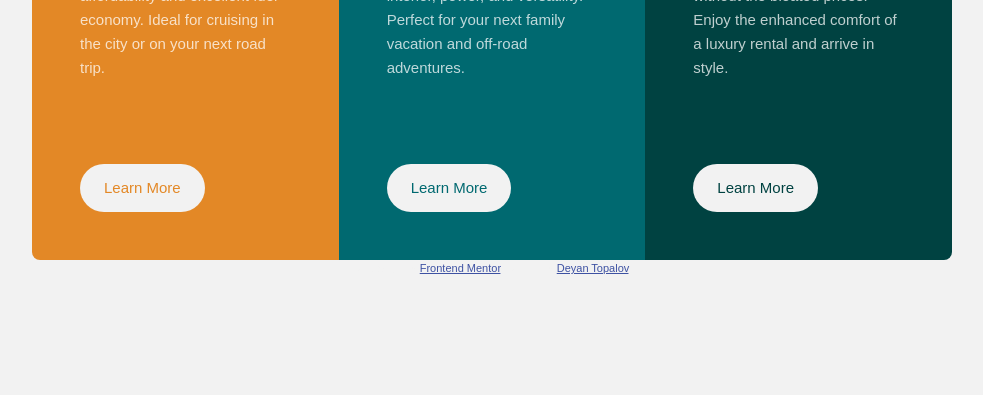
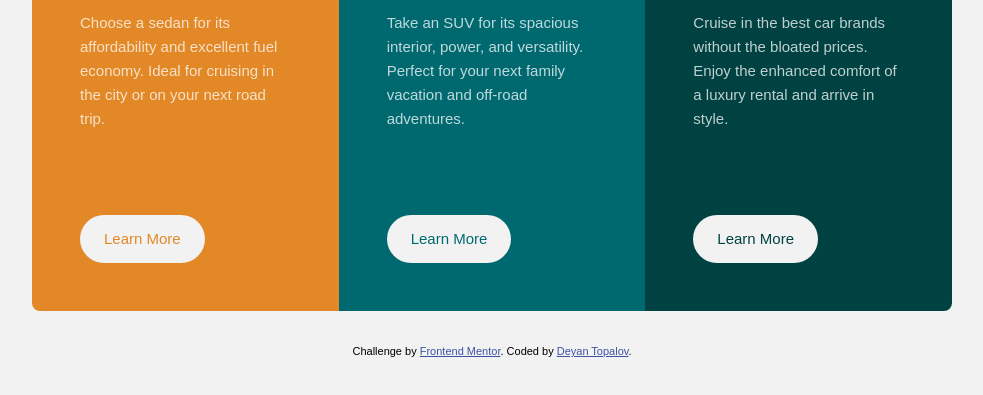
Before and after one commit to DeyanTopalov/3-column-preview-card-component-main, a plain HTML site: page index.html in a window 1280 px wide. Shown: the part 381-776 px from the top of the page, without its empty margins (148-1131 px from the left). Drawn offline with Linux system fonts and the light colour scheme; a small style sheet from the web is missing.

Commit message:
padding test

```diff
--- a/index.html
+++ b/index.html
@@ -31,6 +31,8 @@
       .attribution {
         font-size: 11px;
         text-align: center;
+        color: black;
+        padding: 2rem;
       }
       .attribution a {
         color: hsl(228, 45%, 44%);
--- a/style.css
+++ b/style.css
@@ -6,16 +6,20 @@
   --clr-dark-cyan: hsl(179, 100%, 13%);
 
   /* Secondary Colors */
-  --clr-transp-white: hsla(0, 0%, 100%, 0.75); /* Paragraphs */
-  --clr-light-gray: hsl(0, 0%, 95%); /* Bg, Headings, Buttons */
+  --clr-transp-white: hsla(0, 0%, 100%, 0.75);
+  /* Paragraphs */
+  --clr-light-gray: hsl(0, 0%, 95%);
+  /* Bg, Headings, Buttons */
 
   /* Others */
 
   --ff-body: "Lexend Deca", sans-serif;
   --ff-headings: "Big Shoulders Display", cursive;
 
-  --fs-regular: 0.9375rem; /* 15px */
-  --fs-xxl: 2.5rem; /* 40px */
+  --fs-regular: 0.9375rem;
+  /* 15px */
+  --fs-xxl: 2.5rem;
+  /* 40px */
 
   --fw-regular: 400;
   --fw-bold: 700;
@@ -49,18 +53,23 @@ body {
 .bg-orange {
   background-color: var(--clr-orange);
 }
+
 .text-orange {
   color: var(--clr-orange);
 }
+
 .bg-cyan {
   background-color: var(--clr-cyan);
 }
+
 .text-cyan {
   color: var(--clr-cyan);
 }
+
 .bg-dark-cyan {
   background-color: var(--clr-dark-cyan);
 }
+
 .text-dark-cyan {
   color: var(--clr-dark-cyan);
 }
@@ -78,7 +87,8 @@ body {
 .card__sections {
   padding: 3rem;
   display: grid;
-  gap: 1.5rem; /* ---- Test if matches the design ---- */
+  gap: 1.5rem;
+  /* ---- Test if matches the design ---- */
 }
 
 .card_sections_heading {
@@ -94,7 +104,8 @@ body {
 
 .button {
   border: none;
-  border-radius: 1.5625rem; /* 25px */
+  border-radius: 1.5625rem;
+  /* 25px */
   width: fit-content;
   padding: var(--spacing-s) var(--spacing-l);
   cursor: pointer;
@@ -107,18 +118,25 @@ body {
   color: var(--clr-light-gray);
 }
 
-@media (min-width: 600px) {
+/* 600px */
+@media (min-width: 37.5rem) {
   .button {
     margin-top: 2.5rem;
   }
 }
 
-@media (min-width: 800px) {
+/* 800px */
+@media (min-width: 50rem) {
+  body {
+    padding: 12rem 1.5rem 5.5rem 1.5rem;
+  }
+
   .card {
     max-width: var(--max-width-desktop);
     display: grid;
     grid-template-columns: 1fr 1fr 1fr;
   }
+
   .button {
     margin-top: 3.75rem;
   }
```
